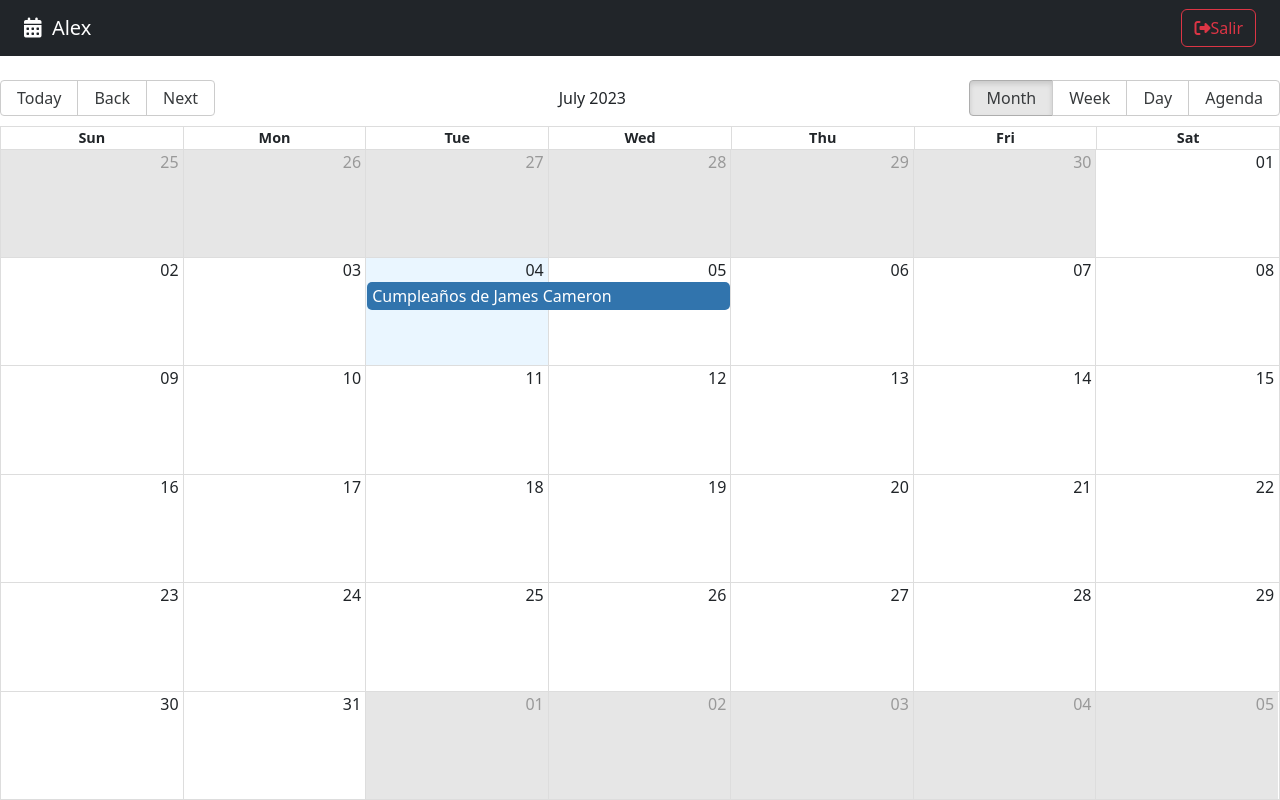
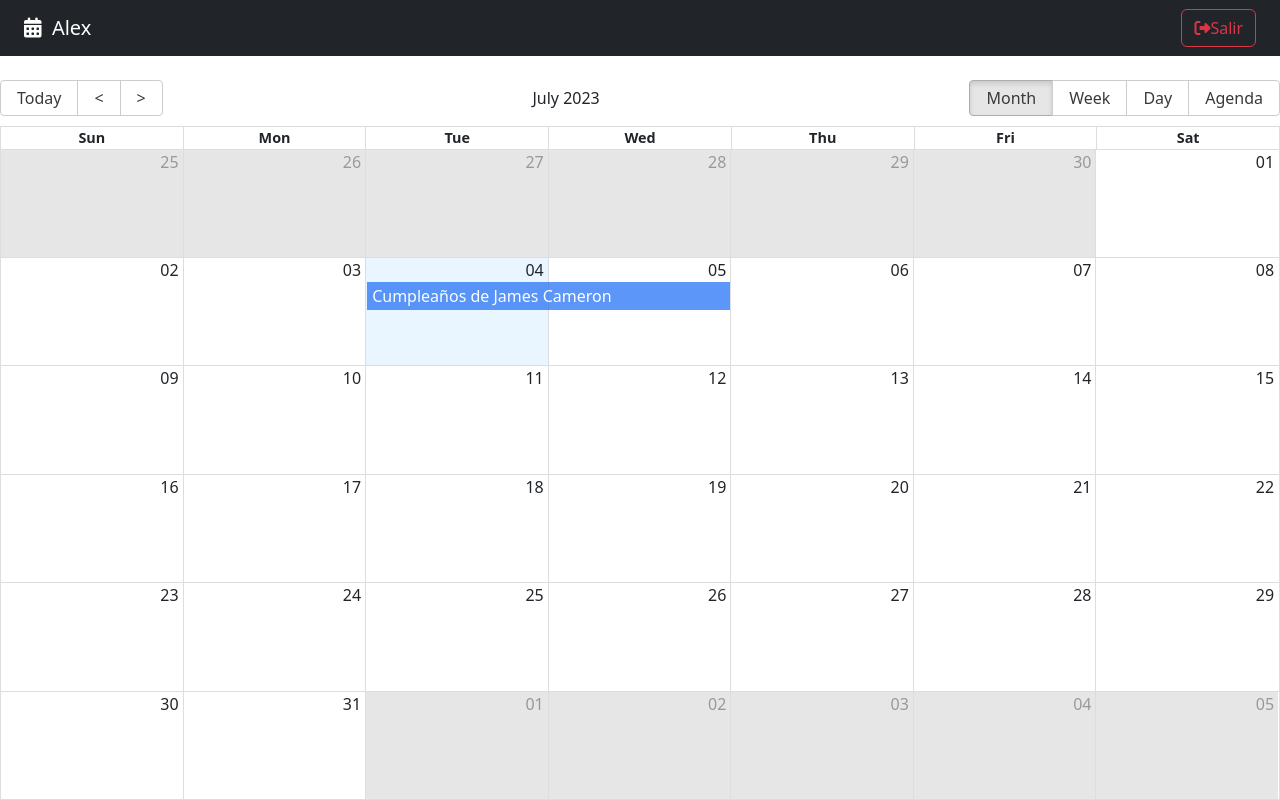
Before and after one commit to Alexis-Alara/Calendar-App, a React (Vite) app: page / in a window 1280 px wide. Built offline with nearby package versions, Linux system fonts and the light colour scheme.

Commit message:
helpers calendarLocalizer and getMessages

```diff
--- a/src/calendar/pages/CalendarPage.jsx
+++ b/src/calendar/pages/CalendarPage.jsx
@@ -1,24 +1,9 @@
-import { Calendar, dateFnsLocalizer } from 'react-big-calendar'
+import { Calendar } from 'react-big-calendar'
 import 'react-big-calendar/lib/css/react-big-calendar.css'
 
-import { addHours, format, parse, startOfWeek, getDay } from 'date-fns/esm'
-import enUS from 'date-fns/locale/en-US'
-
+import { addHours } from 'date-fns/esm'
 import { Navbar } from "../"
-
-
-
-const locales = {
-  'en-US': enUS,
-}
-
-const localizer = dateFnsLocalizer({
-  format,
-  parse,
-  startOfWeek,
-  getDay,
-  locales,
-})
+import { localizer, getMessages } from '../../helpers'
 
 const events = [{
   title: 'Cumpleaños de James Cameron',
@@ -34,17 +19,31 @@ const events = [{
 
 export const CalendarPage = () => {
 
+  const eventStyleGetter = ( event, start, end, isSelected ) => {
+    console.log({ event, start, end, isSelected })
+    const style = {
+      backgroundColor: '#347CF7',
+      borderRadius: '0px',
+      opacity: 0.8,
+      color: 'white'
+    }
 
+    return {
+      style
+    }
+  }
 
   return (
     <>
       <Navbar/>
       <Calendar
-        localizer={localizer}
+        localizer={ localizer }
         events={ events }
         startAccessor="start"
         endAccessor="end"
         style={{ height: 'calc( 100vh - 80px )' }}
+        messages={ getMessages() }
+        eventPropGetter={ eventStyleGetter }
       />
 
     </>
--- /dev/null
+++ b/src/helpers/calendarLocalizer.js
@@ -0,0 +1,15 @@
+import { dateFnsLocalizer } from 'react-big-calendar'
+import { format, parse, startOfWeek, getDay } from 'date-fns/esm'
+import enUS from 'date-fns/locale/en-US'
+
+const locales = {
+  'en-US': enUS,
+}
+
+export const localizer = dateFnsLocalizer({
+  format,
+  parse,
+  startOfWeek,
+  getDay,
+  locales,
+})
--- /dev/null
+++ b/src/helpers/getMessages.js
@@ -0,0 +1,8 @@
+
+
+export const getMessages = () => {
+    return {
+        previous: '<',
+        next: '>'
+    }
+}
--- /dev/null
+++ b/src/helpers/index.js
@@ -0,0 +1,2 @@
+export * from './calendarLocalizer'
+export * from './getMessages'
```
